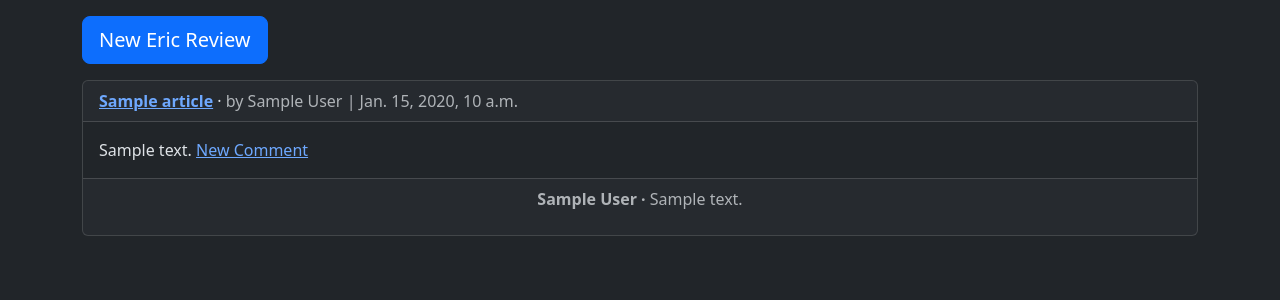
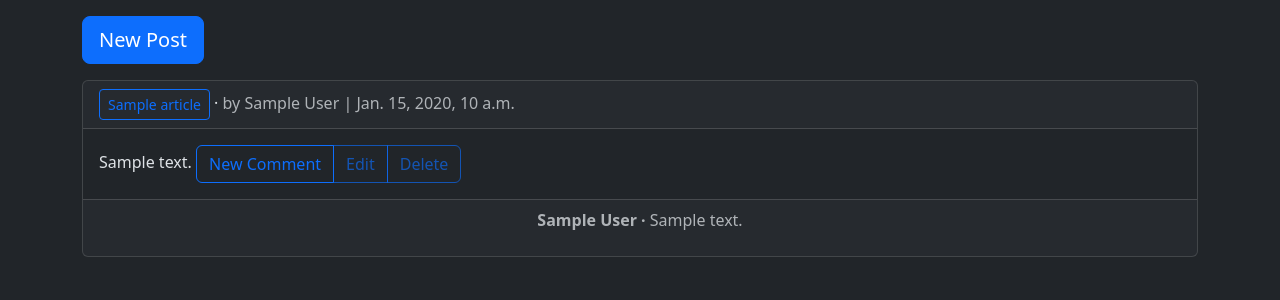
Before and after one commit to alexanderjx/EricBoard, a Django app: template articles/templates/articles/article_list.html in a window 1280 px wide. Shown: the part 89-389 px from the top of the page. Run offline with Django 4.2, Linux system fonts and the light colour scheme; the template is opened without the code that fills it: most values are stand-ins (such as "Sample title", 1, 10 or a date in 2020).

Commit message:
update 1

```diff
--- a/articles/templates/articles/article_list.html
+++ b/articles/templates/articles/article_list.html
@@ -1,37 +1,47 @@
 {% extends 'base.html' %}
 
-{% block title %}Articles{% endblock title %}
+{% block title %}Posts{% endblock title %}
 
 {% block content %}
 
     <div class='button'>
-        <p><a class='btn btn-primary btn-lg' href="{% url 'article_new' %}"> New Eric Review</a></p>
+        <p><a class='btn btn-primary btn-lg' href="{% url 'article_new' %}"> New Post</a></p>
     </div>
 
     {% for article in article_list %}
         <div class='card'>
 
             <div class='card-header'>
-
                 <span class='fw-bold'>
-                    <a href='{{ article.get_absolute_url }}'>{{ article.title }}</a>
+                    <a class='btn btn-outline-primary btn-sm' href='{{ article.get_absolute_url }}'>{{ article.title }}</a>
                 </span> &middot;
 
                 <span class='text-muted'>
                     by {{ article.author }} | {{ article.date }}
                 </span>
-
             </div>
 
             <div class='card-body'>
                 {{ article.body }}
 
-                {% if article.author.pk == request.user.pk %}
-                    <a href="{% url 'article_edit' article.pk %}">Edit</a>
-                    <a href="{% url 'article_delete' article.pk %}">Delete</a>
-                {% endif %}
+                <div class='btn-group'>
 
-                <a href='{{ article.get_absolute_url }}'>New Comment</a>
+                    {% if user.is_eric %}
+                        <a class='btn btn-outline-primary disabled' href='{{ article.get_absolute_url }}' aria-disabled='true'>New Comment</a>
+                    {% else %}
+                        <a class='btn btn-outline-primary' href='{{ article.get_absolute_url }}'>New Comment</a>
+                    {% endif %}
+
+                    {% if article.author.pk == request.user.pk %}
+                        <a class='btn btn-outline-primary' href="{% url 'article_edit' article.pk %}">Edit</a>
+                        <a class='btn btn-outline-danger' href="{% url 'article_delete' article.pk %}">Delete</a>
+                    {% else %}
+                        <a class='btn btn-outline-primary disabled' href="{% url 'article_edit' article.pk %}" aria-disabled='true'>Edit</a>
+                        <a class='btn btn-outline-primary disabled' href="{% url 'article_delete' article.pk %}" aria-disabled='true'>Delete</a>
+                    {% endif %}
+
+                </div>
+
             </div>
 
             <div class='card-footer text-center text-muted'>
@@ -43,8 +53,8 @@
                         </span>
                         {{ comment }}
                     </p>
+                {% endfor %}
 
-                {% endfor %}
             </div>
 
         </div>
--- a/articles/templates/articles/article_new.html
+++ b/articles/templates/articles/article_new.html
@@ -6,8 +6,10 @@
     <form action='' method='post'>{% csrf_token %}
         {{ form|crispy }}
 
-        {% if user.first_name == 'Eric' or user.first_name == 'Erik' or user.first_name == 'Erick' %}
-            <p style='color:red;'>Warning: People named {{ user.first_name }} are not allowed to post!.</p>
+        {% if user.is_eric %}
+            <div class="alert alert-danger" role="alert">
+              People named {{ user.first_name }} aren't allowed to post.
+            </div>
             <button class='btn btn-success ml-2' type='submit' disabled>Post</button>
         {% else %}
             <button class='btn btn-success ml-2' type='submit'>Post</button>
```
Also changed, not shown: accounts/models.py (+9 -0 lines), articles/templates/articles/article_detail.html (+15 -10 lines), pages/templates/pages/home.html (+7 -6 lines).
